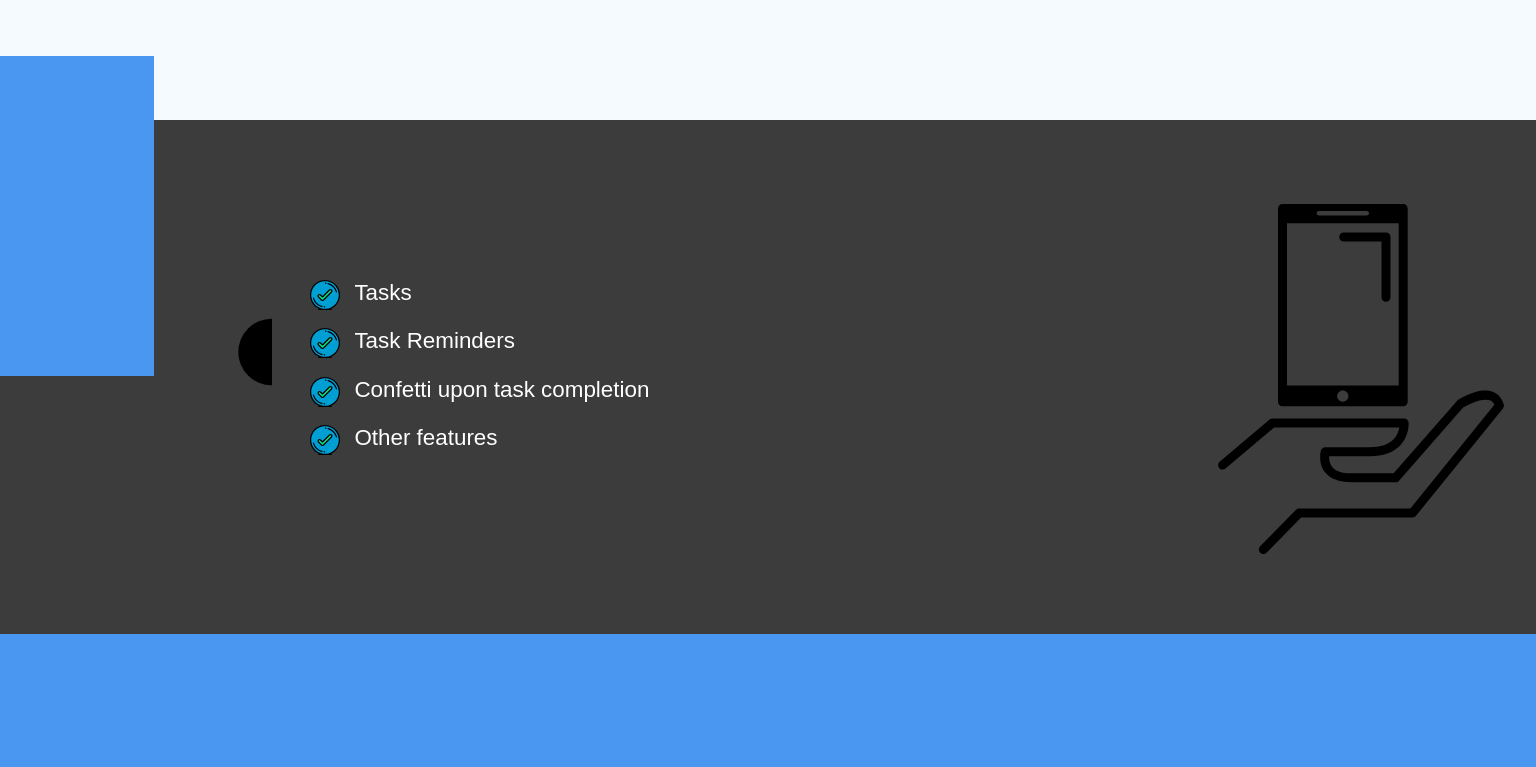
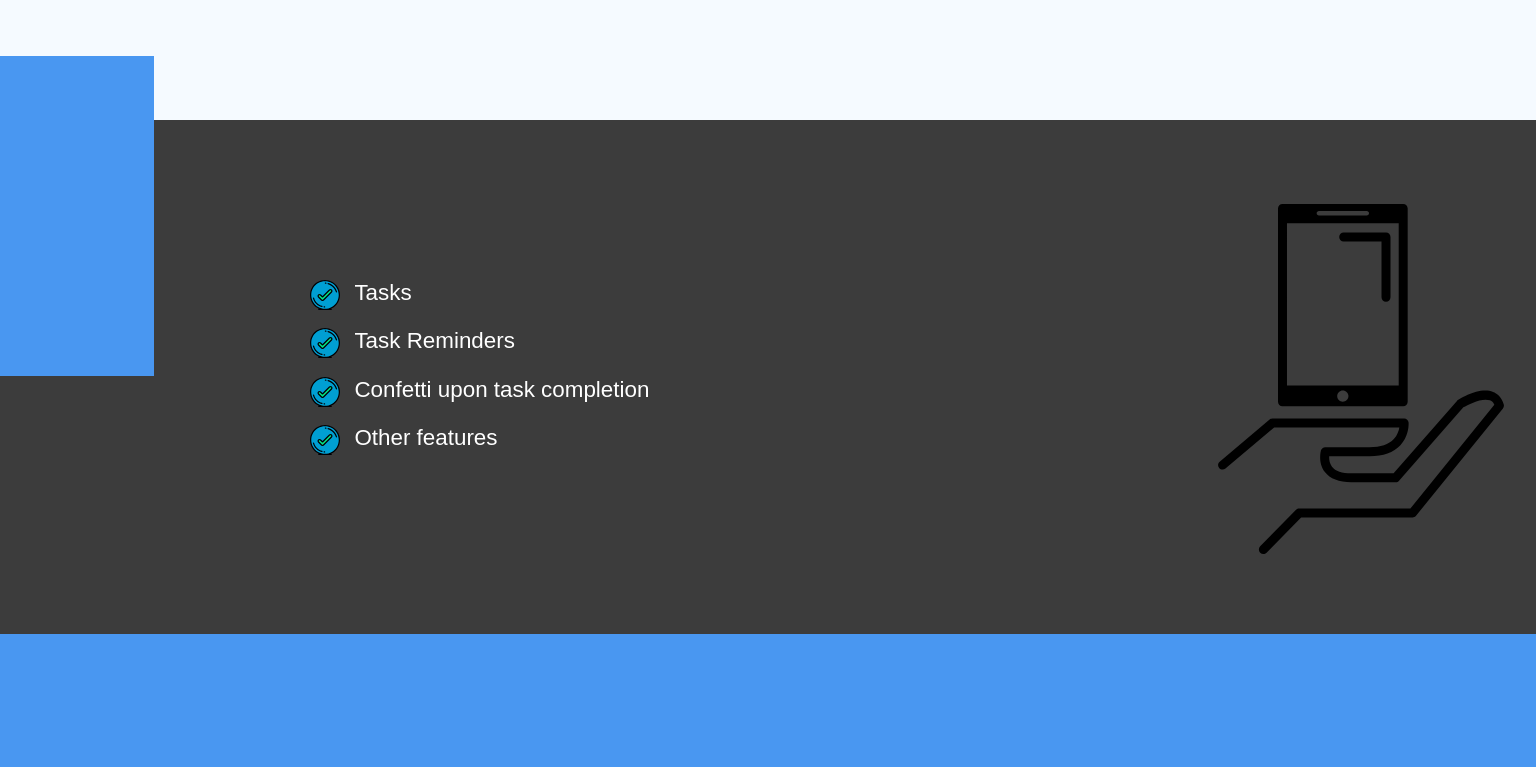
Before and after one commit to DoduAndrei/html-css_website, a plain HTML site: page index.html in a window 1536 px wide. Shown: the part 660-1427 px from the top of the page. Drawn offline with Linux system fonts and the light colour scheme.

Commit message:
made small adjustment to desktop version

```diff
--- a/css/main.scss
+++ b/css/main.scss
@@ -388,7 +388,7 @@ ul.features-list {
                 top: -4em;
             }
 
-            &:after {
+            /*&:after {
                 content: '';
                 position: absolute;
                 width: 200px;
@@ -396,6 +396,6 @@ ul.features-list {
                 background: url('../images/dots.svg') no-repeat;
                 left: 4.5em;
                 top: 2em;
-            }
+            }*/
         }
     }
```
Also changed, not shown: css/main.css, 1 other file.
